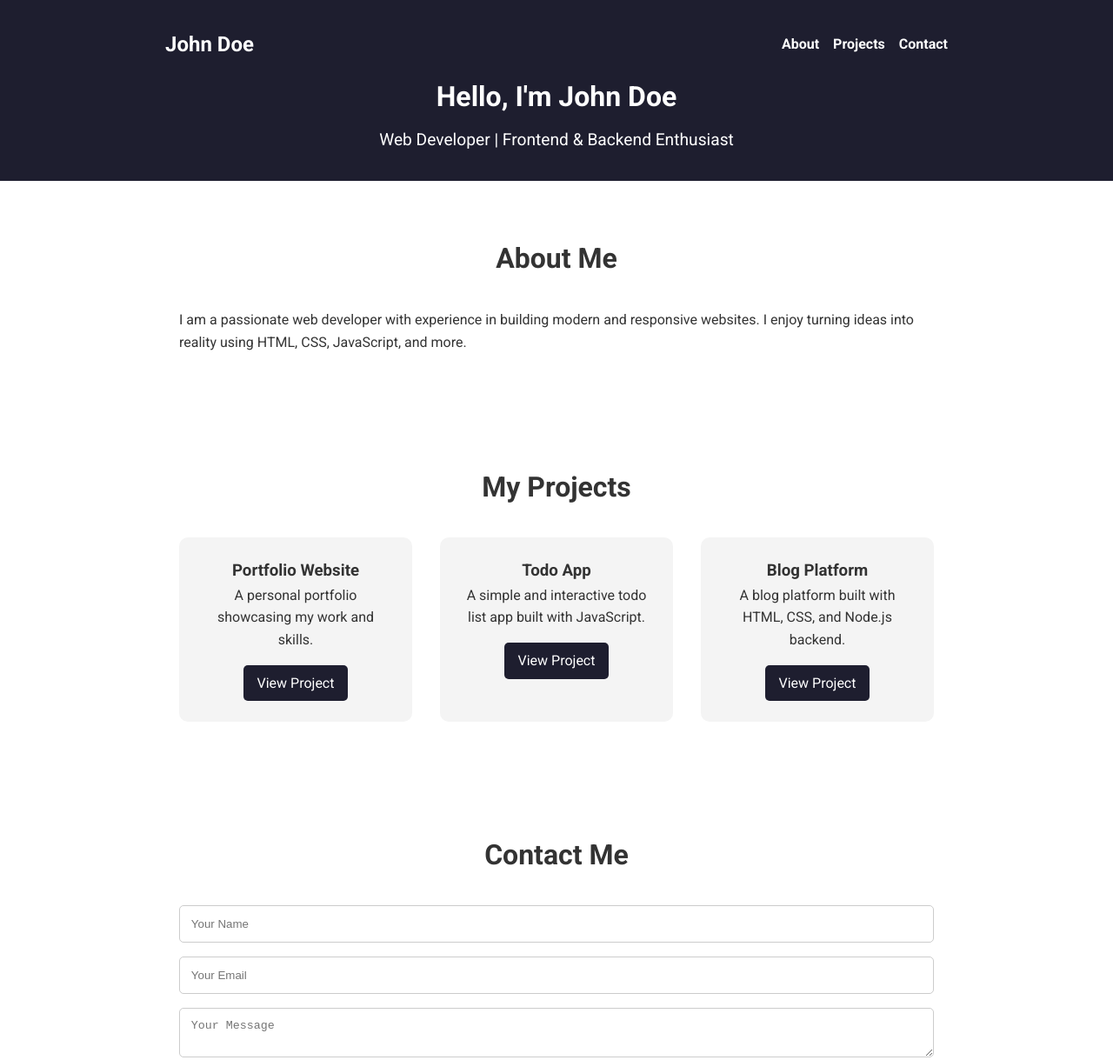
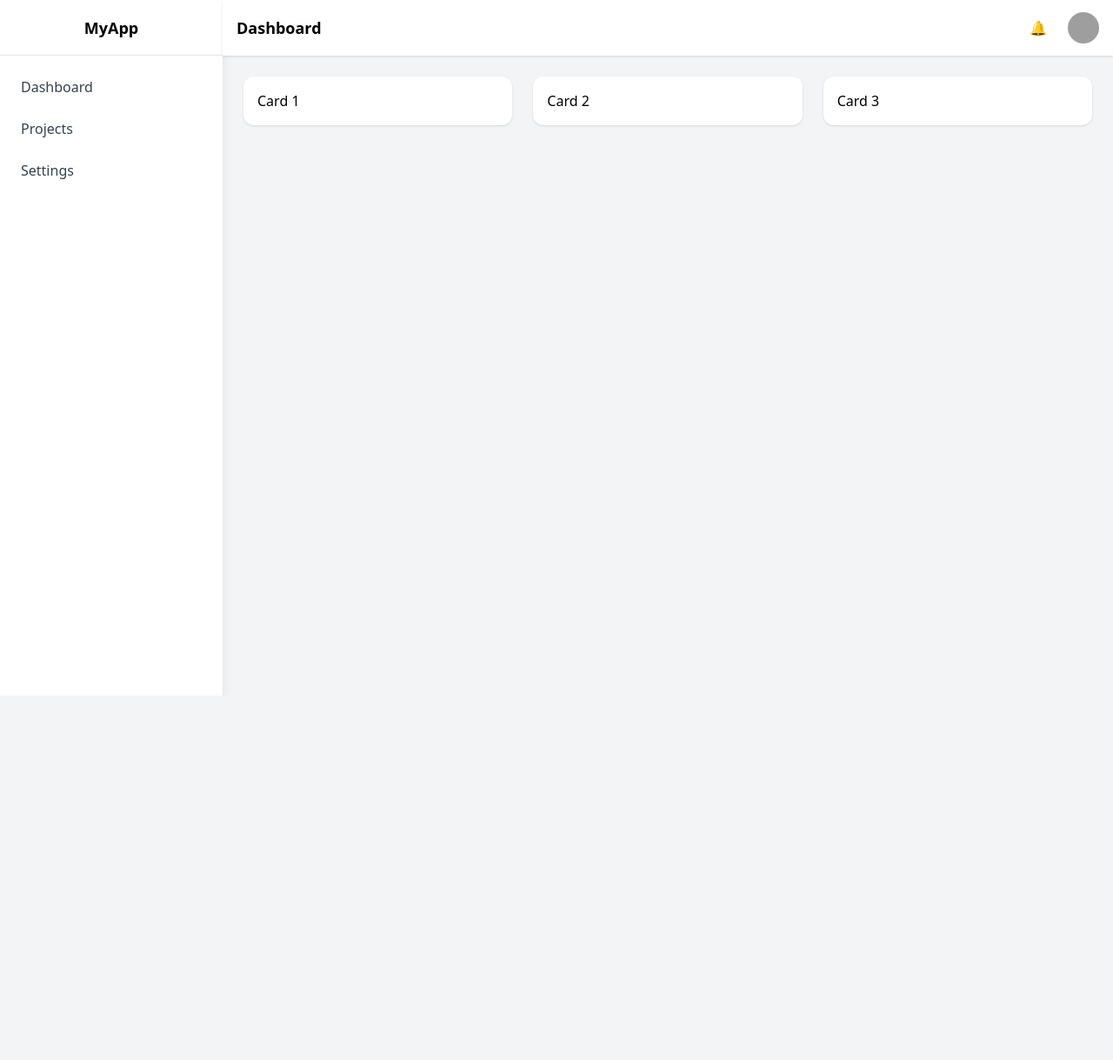
Before and after one commit to visibleonehana-coder/porfolio, a plain HTML site: page index.html in a window 1280 px wide. Shown: the top 1219 px of the page at 87% size. After the commit the page ends 800 px from the top, so only its background shows below. Drawn offline with nearby package versions, Linux system fonts and the light colour scheme; grey boxes are pictures that could not be loaded.

Commit message:
Update index.html

```diff
--- a/index.html
+++ b/index.html
@@ -1,75 +1,59 @@
-<!DOCTYPE html>
+<!doctype html>
 <html lang="en">
   <head>
-    <meta charset="UTF-8">
-    <meta name="viewport" content="width=device-width, initial-scale=1.0">
-    <title>John Doe | Web Developer</title>
-    <link href="https://fonts.googleapis.com/css2?family=Roboto:wght@400;700&display=swap" rel="stylesheet">
-    <link rel="stylesheet" href="style.css">
+    <meta charset="UTF-8" />
+    <meta name="viewport" content="width=device-width, initial-scale=1.0" />
+    <script src="https://cdn.tailwindcss.com"></script>
+    <title>Sidebar + Navbar</title>
   </head>
-<body>
-    <!-- Header Section -->
-    <header>
-        <nav>
-            <h1>John Doe</h1>
-            <ul>
-                <li><a href="#about">About</a></li>
-                <li><a href="#projects">Projects</a></li>
-                <li><a href="#contact">Contact</a></li>
-            </ul>
+  <body class="h-screen flex bg-gray-100">
+    <!-- Sidebar -->
+    <aside class="hidden md:flex md:w-64 flex-col bg-white shadow-lg">
+      <div class="h-16 flex items-center justify-center font-bold text-lg border-b">
+        MyApp
+      </div>
+      <nav class="flex-1 p-4 space-y-2">
+        <a href="#" class="flex items-center p-2 rounded-lg text-gray-700 hover:bg-gray-100">
+          Dashboard
+        </a>
+        <a href="#" class="flex items-center p-2 rounded-lg text-gray-700 hover:bg-gray-100">
+          Projects
+        </a>
+        <a href="#" class="flex items-center p-2 rounded-lg text-gray-700 hover:bg-gray-100">
+          Settings
+        </a>
       </nav>
-        <div class="hero">
-            <h2>Hello, I'm John Doe</h2>
-            <p>Web Developer | Frontend & Backend Enthusiast</p>
+    </aside>
+
+    <!-- Main area -->
+    <div class="flex-1 flex flex-col">
+      <!-- Top Navbar -->
+      <header class="h-16 bg-white shadow flex items-center justify-between px-4">
+        <!-- Left: Mobile sidebar toggle -->
+        <button class="md:hidden p-2 text-gray-600 hover:bg-gray-100 rounded-lg">
+          ☰
+        </button>
+        <!-- Center: Page title -->
+        <h1 class="font-semibold text-lg">Dashboard</h1>
+        <!-- Right: Profile / Actions -->
+        <div class="flex items-center gap-4">
+          <button class="p-2 rounded-full hover:bg-gray-100">🔔</button>
+          <img
+            src="https://i.pravatar.cc/40"
+            alt="avatar"
+            class="w-9 h-9 rounded-full"
+          />
         </div>
       </header>
 
-    <!-- About Section -->
-    <section id="about">
-        <h2>About Me</h2>
-        <p>
-            I am a passionate web developer with experience in building modern and responsive websites.
-            I enjoy turning ideas into reality using HTML, CSS, JavaScript, and more.
-        </p>
-    </section>
-
-    <!-- Projects Section -->
-    <section id="projects">
-        <h2>My Projects</h2>
-        <div class="projects-container">
-            <div class="project-card">
-                <h3>Portfolio Website</h3>
-                <p>A personal portfolio showcasing my work and skills.</p>
-                <a href="#" target="_blank">View Project</a>
+      <!-- Page content -->
+      <main class="flex-1 p-6 overflow-y-auto">
+        <div class="grid gap-6 md:grid-cols-2 lg:grid-cols-3">
+          <div class="bg-white p-4 rounded-xl shadow">Card 1</div>
+          <div class="bg-white p-4 rounded-xl shadow">Card 2</div>
+          <div class="bg-white p-4 rounded-xl shadow">Card 3</div>
         </div>
-            <div class="project-card">
-                <h3>Todo App</h3>
-                <p>A simple and interactive todo list app built with JavaScript.</p>
-                <a href="#" target="_blank">View Project</a>
+      </main>
     </div>
-            <div class="project-card">
-                <h3>Blog Platform</h3>
-                <p>A blog platform built with HTML, CSS, and Node.js backend.</p>
-                <a href="#" target="_blank">View Project</a>
-            </div>
-        </div>
-    </section>
-
-    <!-- Contact Section -->
-    <section id="contact">
-        <h2>Contact Me</h2>
-        <form>
-            <input type="text" placeholder="Your Name" required>
-            <input type="email" placeholder="Your Email" required>
-            <textarea placeholder="Your Message" required></textarea>
-            <button type="submit">Send Message</button>
-        </form>
-        <p>Email: johndoe@example.com</p>
-    </section>
-
-    <!-- Footer -->
-    <footer>
-        <p>&copy; 2025 John Doe. All rights reserved.</p>
-    </footer>
   </body>
 </html>
```
Lines whose indentation alone changed are shown as unchanged.
